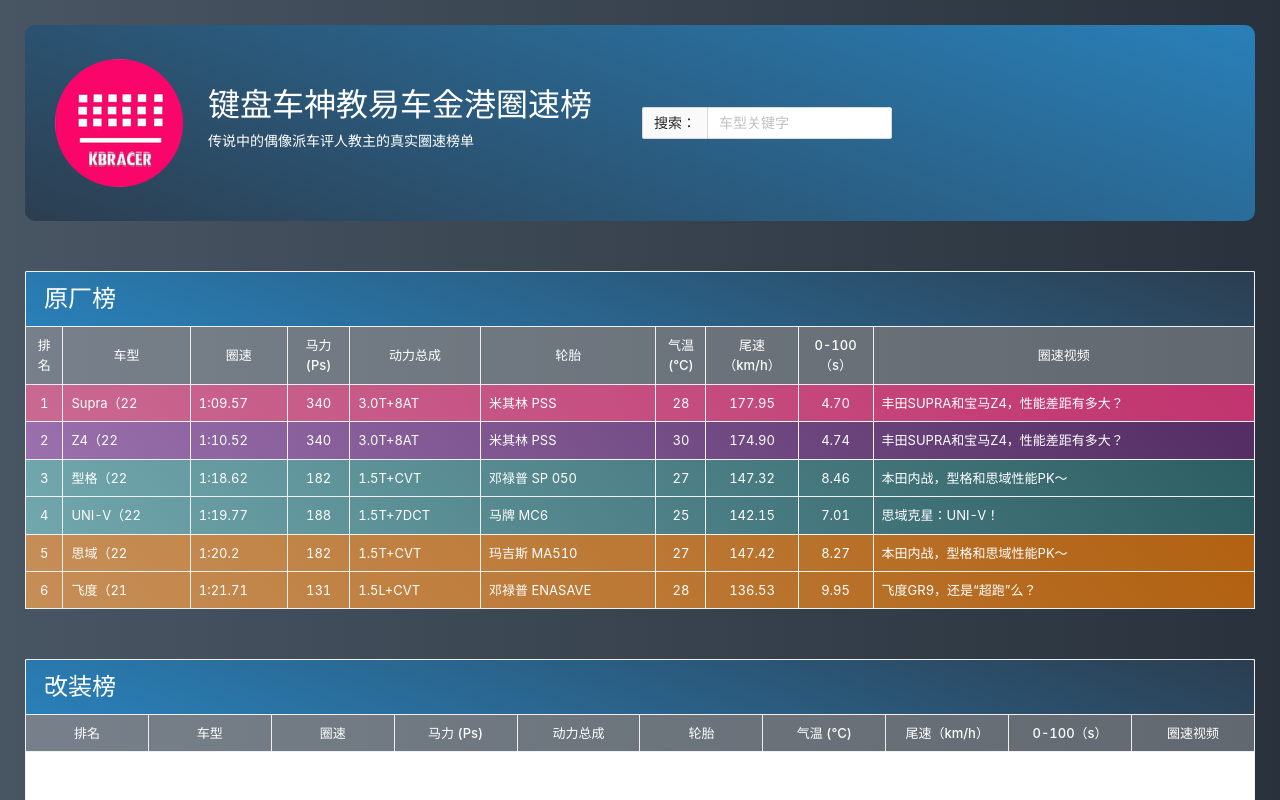
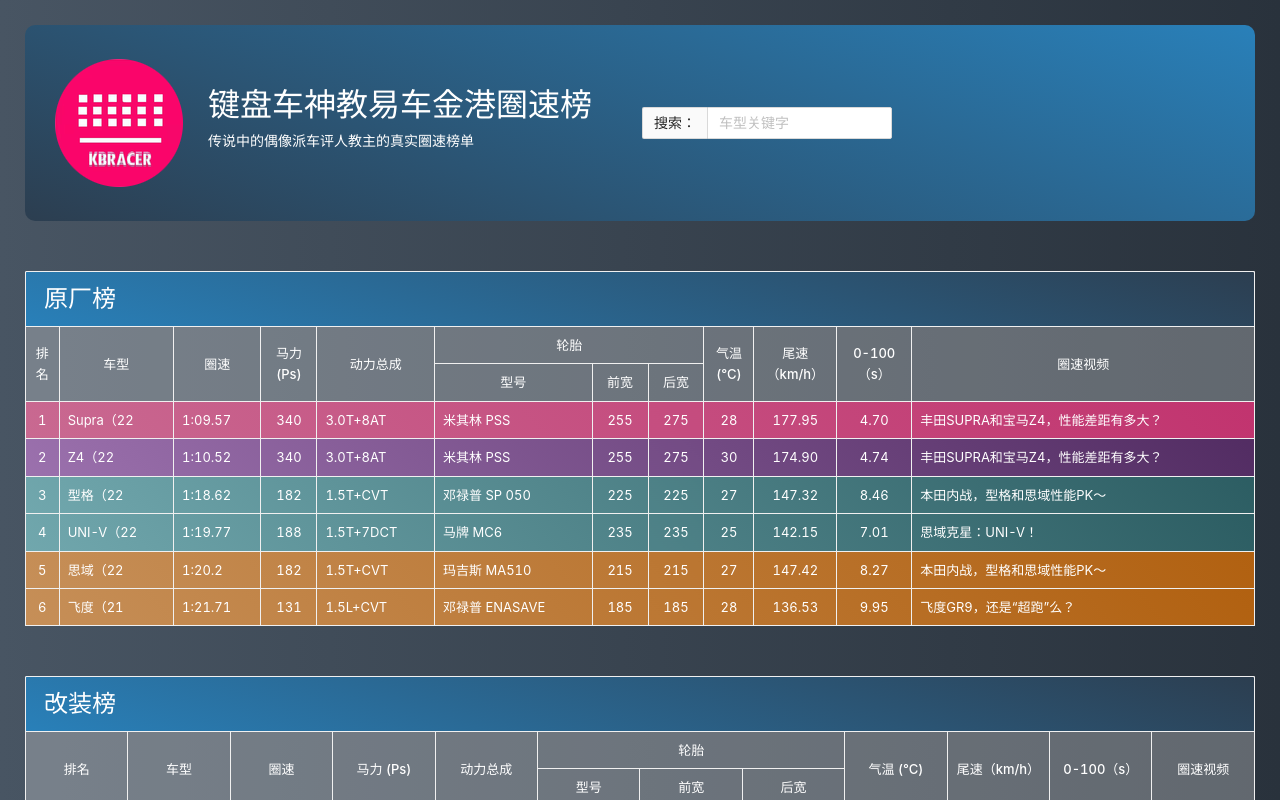
Before and after one commit to Phil-Libra/kbracer-goldenport, a React (Create React App) app: page / in a window 1280 px wide. Shown: the top 800 px of the page. Built offline with nearby package versions, Linux system fonts and the light colour scheme.

Commit message:
添加轮胎宽度信息

```diff
--- a/src/App.js
+++ b/src/App.js
@@ -12,6 +12,7 @@
 import 'antd/dist/antd.min.css';
 
 import styles from './index.module.css'
+import ColumnGroup from 'antd/lib/table/ColumnGroup';
 
 const App = () => {
   // const { Option } = Select;
@@ -237,11 +238,25 @@
         dataIndex="Powertrain"
         key="Powertrain"
       />
-      <Column
-        title="轮胎"
-        dataIndex="tyre"
-        key="tyre"
-      />
+      <ColumnGroup title={() => '轮胎'}>
+        <Column
+          title="型号"
+          dataIndex="tyre"
+          key="tyre"
+        />
+        <Column
+          title="前宽"
+          dataIndex="tyre_f"
+          key="tyre_f"
+          align="center"
+        />
+        <Column
+          title="后宽"
+          dataIndex="tyre_r"
+          key="tyre_r"
+          align="center"
+        />
+      </ColumnGroup>
       <Column
         className={styles.black}
         title="气温 (℃)"
--- a/src/speed.json
+++ b/src/speed.json
@@ -7,6 +7,8 @@
 		"Powertrain": "3.0T+8AT",
 		"speed": "69.57",
 		"tyre": "米其林 PSS",
+		"tyre_f":"255",
+		"tyre_r":"275",
 		"temperature": "28",
 		"accelerate": "4.70",
 		"limit": "177.95"
@@ -19,6 +21,8 @@
 		"Powertrain": "3.0T+8AT",
 		"speed": "70.52",
 		"tyre": "米其林 PSS",
+		"tyre_f":"255",
+		"tyre_r":"275",
 		"temperature": "30",
 		"accelerate": "4.74",
 		"limit": "174.90"
@@ -31,6 +35,8 @@
 		"Powertrain": "1.5T+CVT",
 		"speed": "78.62",
 		"tyre": "邓禄普 SP 050",
+		"tyre_f":"225",
+		"tyre_r":"225",
 		"temperature": "27",
 		"accelerate": "8.46",
 		"limit": "147.32"
@@ -43,6 +49,8 @@
 		"Powertrain": "1.5T+7DCT",
 		"speed": "79.77",
 		"tyre": "马牌 MC6",
+		"tyre_f":"235",
+		"tyre_r":"235",
 		"temperature": "25",
 		"accelerate": "7.01",
 		"limit": "142.15"
@@ -55,6 +63,8 @@
 		"Powertrain": "1.5T+CVT",
 		"speed": "80.20",
 		"tyre": "玛吉斯 MA510",
+		"tyre_f":"215",
+		"tyre_r":"215",
 		"temperature": "27",
 		"accelerate": "8.27",
 		"limit": "147.42"
@@ -67,6 +77,8 @@
 		"Powertrain": "1.5L+CVT",
 		"speed": "81.71",
 		"tyre": "邓禄普 ENASAVE",
+		"tyre_f":"185",
+		"tyre_r":"185",
 		"temperature": "28",
 		"accelerate": "9.95",
 		"limit": "136.53"
```
Also changed, not shown: 7 other files (tests, documents, lock files or other folders).
